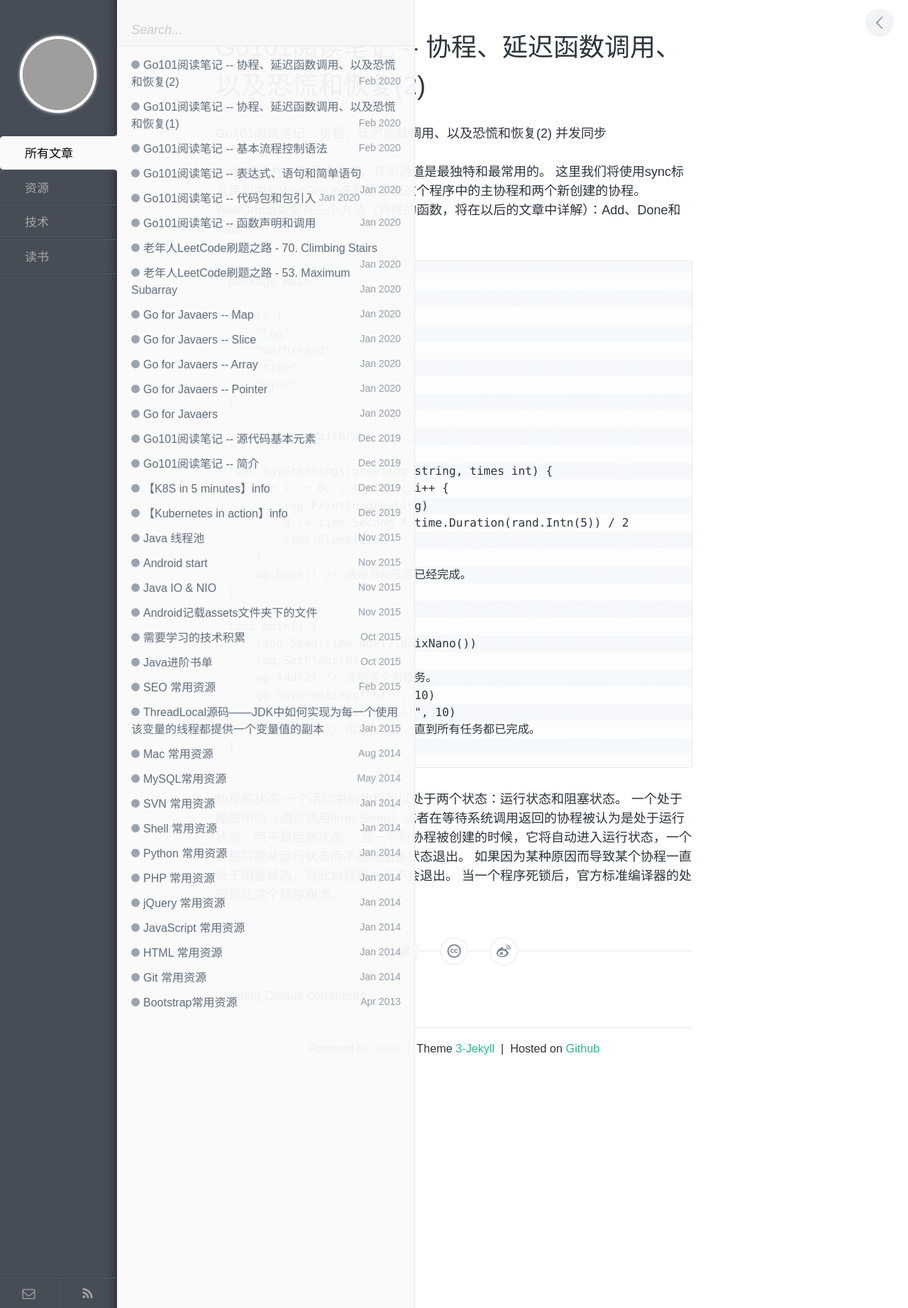
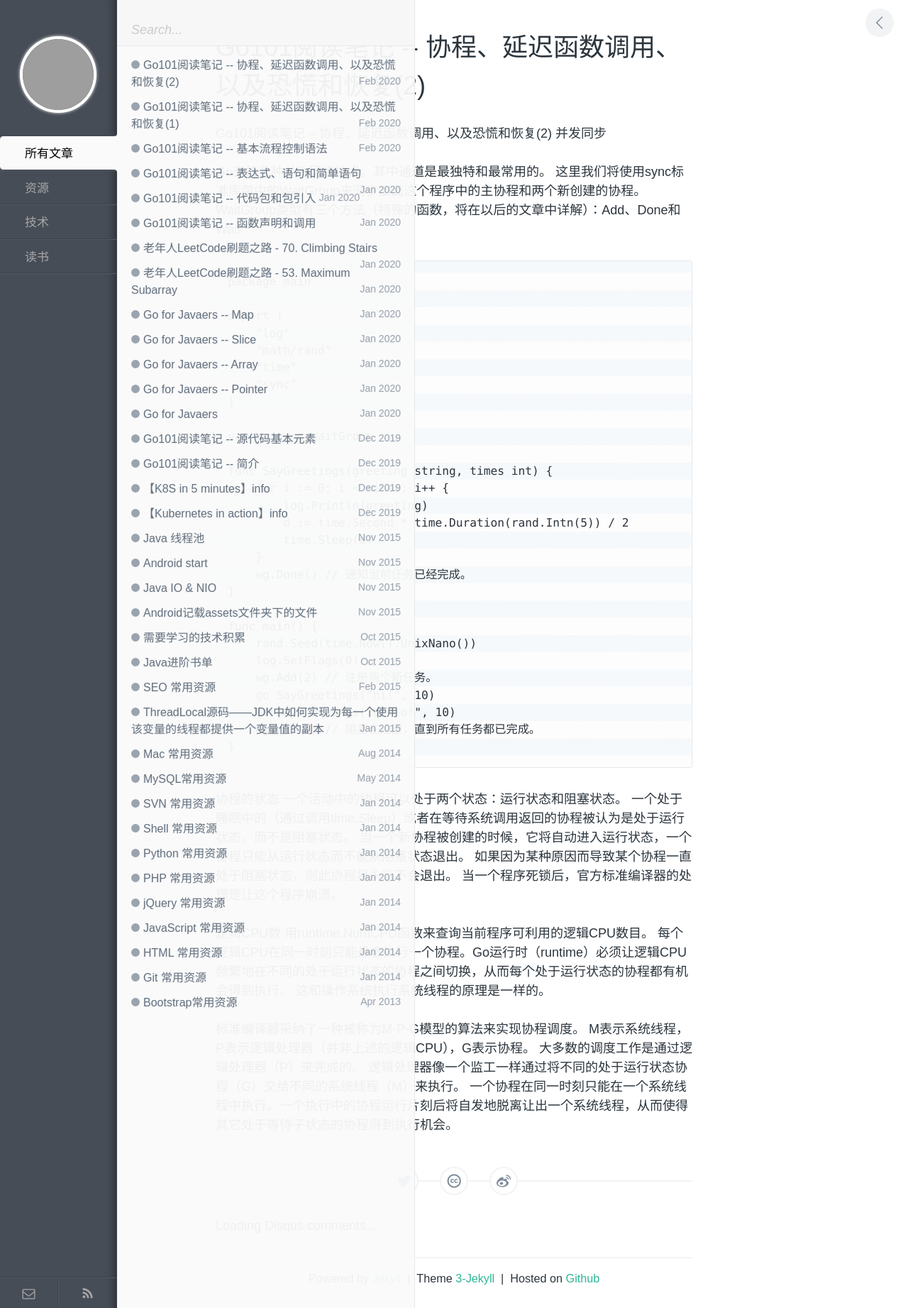
Before and after one commit to Arther-X/Arther-X.github.io, a Jekyll site: the page built from _posts/book/2020-02-08-go-101-concurrency-synchronization.md, in a window 1280 px wide. Shown: the whole page at 71% size. Built offline with Jekyll 4.4.1, drawn with Linux system fonts in a browser that asks for light colours; comment, search, counter and statistics services are not loaded; grey boxes are pictures that could not be loaded.

Commit message:
[BLOG][UPDATE][ArtherX] go101 concurrency synchronization

```diff
--- a/_posts/book/2020-02-08-go-101-concurrency-synchronization.md
+++ b/_posts/book/2020-02-08-go-101-concurrency-synchronization.md
@@ -46,3 +46,12 @@ func main() {
 一个处于睡眠中的（通过调用time.Sleep）或者在等待系统调用返回的协程被认为是处于运行状态，而不是阻塞状态。
 当一个新协程被创建的时候，它将自动进入运行状态，一个协程只能从运行状态而不能从阻塞状态退出。 如果因为某种原因而导致某个协程一直处于阻塞状态，则此协程将永远不会退出。
 当一个程序死锁后，官方标准编译器的处理是让这个程序崩溃。
+
+逻辑CPU数
+用runtime.NumCPU函数来查询当前程序可利用的逻辑CPU数目。
+每个逻辑CPU在同一时刻只能最多执行一个协程。Go运行时（runtime）必须让逻辑CPU频繁地在不同的处于运行状态的协程之间切换，从而每个处于运行状态的协程都有机会得到执行。 这和操作系统执行系统线程的原理是一样的。
+
+标准编译器采纳了一种被称为M-P-G模型的算法来实现协程调度。
+M表示系统线程，P表示逻辑处理器（并非上述的逻辑CPU），G表示协程。
+大多数的调度工作是通过逻辑处理器（P）来完成的。 逻辑处理器像一个监工一样通过将不同的处于运行状态协程（G）交给不同的系统线程（M）来执行。
+一个协程在同一时刻只能在一个系统线程中执行。一个执行中的协程运行片刻后将自发地脱离让出一个系统线程，从而使得其它处于等待子状态的协程得到执行机会。
```
